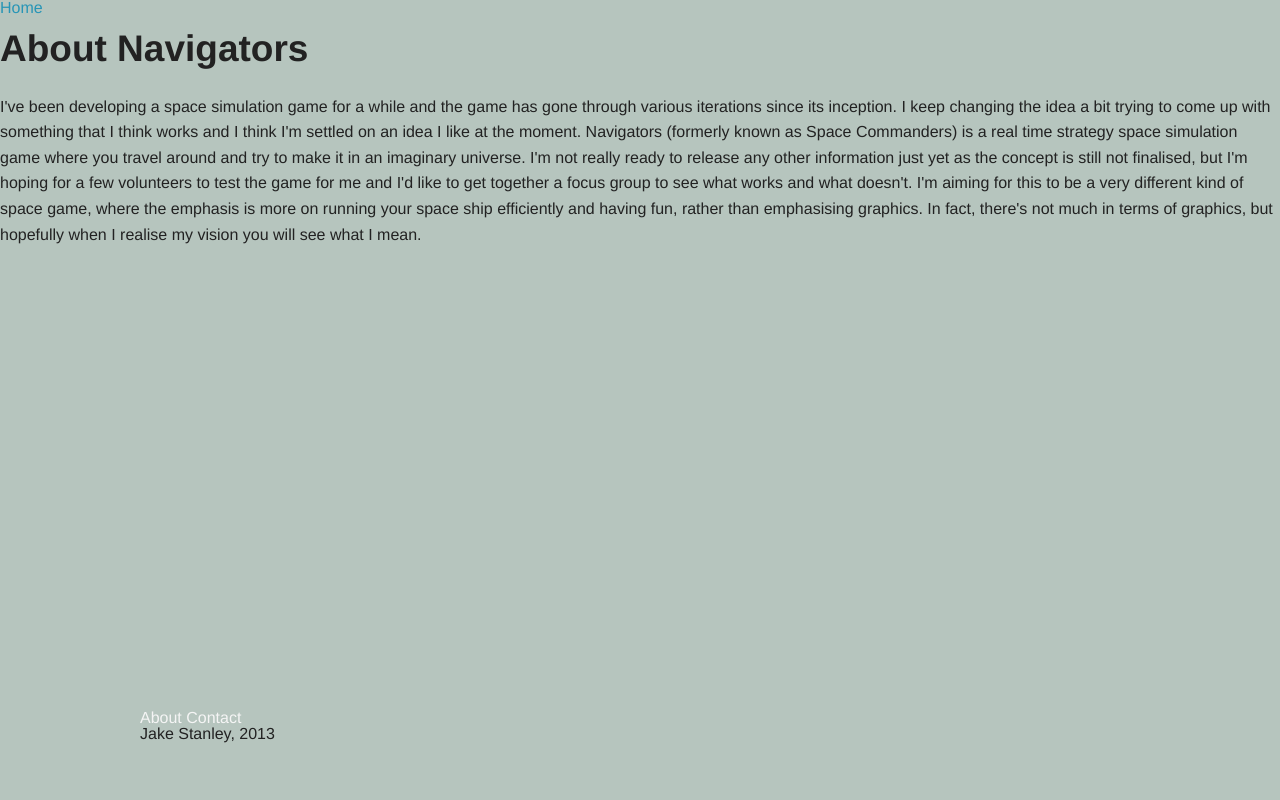
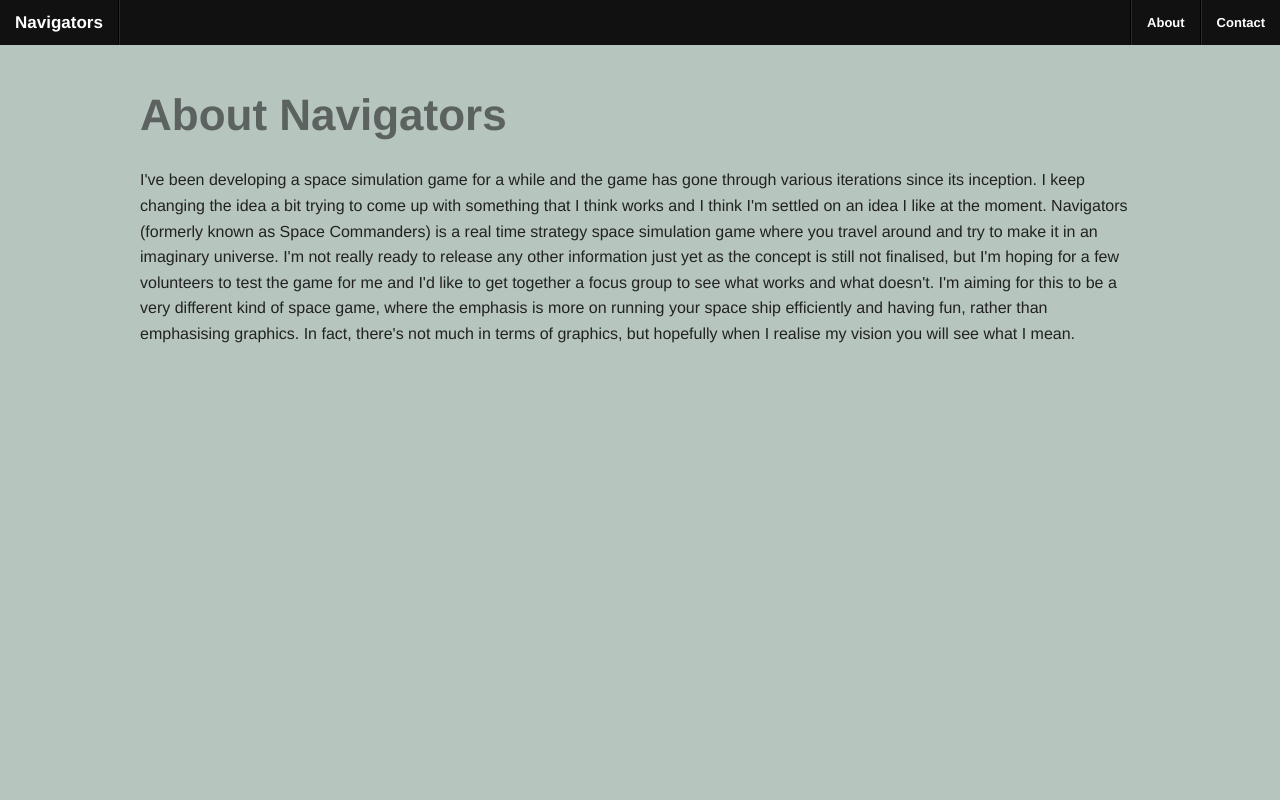
Before and after one commit to jakestanley/navigators-web, a PHP site: page /about.php in a window 1280 px wide. Run offline with PHP 8.4, Linux system fonts and the light colour scheme; some libraries are stand-ins or nearby versions.

Commit message:
A consistent look and feel across Navigators.
Improved markup, lots of stuff abstracted, made life easier. Next I
need to improve presentation and user friendliness.

```diff
--- a/about.php
+++ b/about.php
@@ -1,7 +1,7 @@
-<?php include 'services/header.php'; ?>
-
-<a href="./">Home</a>
-<h2>About Navigators</h2>
+<?php include 'services/header.php';
+echo $interface->buildTopSection(0); ?>
+<div class="row">
+<h1>About Navigators</h1>
 <p>I've been developing a space simulation game for a while and the game has gone through various iterations since its inception. I keep changing the idea a bit trying to come up with something that I think works and I think I'm settled on an idea I like at the moment. Navigators (formerly known as Space Commanders) is a real time strategy space simulation game where you travel around and try to make it in an imaginary universe. I'm not really ready to release any other information just yet as the concept is still not finalised, but I'm hoping for a few volunteers to test the game for me and I'd like to get together a focus group to see what works and what doesn't. I'm aiming for this to be a very different kind of space game, where the emphasis is more on running your space ship efficiently and having fun, rather than emphasising graphics. In fact, there's not much in terms of graphics, but hopefully when I realise my vision you will see what I mean.<p>
-
+</div>
 <?php include 'services/footer.php'; ?>
--- a/classes/interf.class.php
+++ b/classes/interf.class.php
@@ -2,7 +2,7 @@
 
 class interf {
 
-	public function buildTopSection(){
+	public function buildTopSection($play){
 
 		// Search function
         // <form>
@@ -16,39 +16,21 @@ class interf {
         //   </div>
         // </form>
 
-		// $html = '
-		// 	<div class="row" id="subbar">
-		// 		<div class="large-12 columns">
-		// 			<ul class="button-group">
-		// 				<li><a href="#" class="button small secondary" rel="status">Status</a></li>
-		// 				<li><a href="#" class="button small secondary" rel="nav">Navigation</a></li>
-		// 				<li><a href="#" class="button small secondary" rel="ls">Life</a></li>
-		// 				<li><a href="#" class="button small secondary" rel="arms">Arms</a></li>
-		// 				<li><a href="#" class="button small secondary" rel="crew">Crew</a></li>
-		// 				<li><a href="#" class="button small secondary" rel="comms">Comms</a></li>
-		// 				<li><a href="#" class="button small secondary" rel="energy">Energy</a></li>
-		// 				<li><a href="#" class="button small secondary" rel="hardware">Hardware</a></li>
-		// 				<li><a href="#" class="button small secondary" rel="somebutton1">button9</a></li>
-		// 				<li><a href="#" class="button small secondary" rel="somebutton2">button10</a></li>
-		// 				<li><a href="#" class="button small secondary" rel="somebutton3">button11</a></li>
-		// 				<li><a href="#" class="button small secondary" rel="somebutton4">button12</a></li>
-		// 			</ul>
-		// 		</div>
-		// 	</div>';
-
 		$html = '
 			<nav class="top-bar" id="topsection">
 			  <ul class="title-area">
 			    <li class="name">
-			      <h1><a href="#">Navigators </a></h1>
+			      <h1><a href="./">Navigators </a></h1>
 			    </li>
 			    <li class="toggle-topbar menu-icon"><a href="#"><span>Menu</span></a></li>
 			  </ul>
 
 			  <section class="top-bar-section">
 			    <ul class="left">
+			      <li class="divider"></li>';
 
-			      <li class="divider"></li>
+				if($play == 1){
+				$html .= '
 			      <li><a href="#" class="subbar" rel="status">Status</a></li>
 			      <li class="divider"></li>
 			      <li><a href="#" class="subbar" rel="nav">Navigation</a></li>
@@ -64,9 +46,8 @@ class interf {
 			      <li><a href="#" class="subbar" rel="energy">Energy</a></li>
 			      <li class="divider"></li>
 			      <li><a href="#" class="subbar" rel="hardware">Hardware</a></li>
-
-			</ul>';
-
+  			      <li class="divider"></li>';
+			  }
 
 			      // <li><a href="#">Main Item 2</a></li>
 // 			      <li class="divider"></li>
@@ -109,15 +90,17 @@ class interf {
 // 			    </ul>
 
 				$html .= '
-			    <!-- Right Nav Section -->
+
+			</ul>
 				<ul class="right">
-
 					<li class="divider"></li>
-				  <li><a href="#">About</a></li>
+					<li><a href="about.php">About</a></li>
 					<li class="divider"></li>
-			      <li><a href="#">Contact</a></li>
-			      <li class="divider"></li>
-			      <li><a href="#">Logout</a></li>';
+					<li><a href="contact.php">Contact</a></li>';
+				   	if(isset($_SESSION["username"])){
+	  			      $html .= '<li class="divider"></li>
+	  			      <li><a href="services/logout.php">Logout</a></li>';
+				  	}
 
 				  // <li class="divider hide-for-small"></li>
  // 			      <li class="has-dropdown"><a href="#">Main Item 4</a>
@@ -174,7 +157,6 @@ class interf {
 		$html = '
 		<div class="large-8 columns" id="mainsection">
 			<div class="subsystem" id="status">
-				<div class="row">
 				<h2>Status interface</h2>
 				<div class="subsection" id="health">
 					<h3 class="subheader">Health: 100%</h3>
@@ -186,77 +168,82 @@ class interf {
 					<h3 class="subheader">Ship overview</h3>
 				</div>
 			</div>
-			</div>
 
 			<div class="subsystem" id="nav">
-				<div class="row">
 				<h2>Navigation interface</h2>
 				<div class="subsection" id="current">
-						<li>Current system: Sol</li>
-						<li>Target system: Alpha Centauri</li>
-						<li>Estimated distance: 4.367 light years</li>
-						<li>Estimated journey time: Approximately 3.12 days</li>
-					</div>
+					<h3 class="subheader">Current system: Sol</h3>
+					<h3 class="subheader">Target system: Alpha Centauri</h3>
+					<h3 class="subheader">Estimated distance: 4.367 light years</h3>
+					<h3 class="subheader">Estimated journey time: Approximately 3.12 days</h3>
 				</div>
 			</div>
 
 			<div class="subsystem" id="ls">
-				<div class="row">
 				<h2>Life support interface</h2>
 				<div class="subsection" id="current">
-						<li>Breathing conditions: Excellent</li>
-						<li>Auto-medicate: 100% operational</li>
-						<li>Average temperature: 21c</li>
-						<li>Estimated lifespan: 1,355 hours</li>
-					</div>
+					<h3 class="subheader">Breathing conditions: Excellent</h3>
+					<h3 class="subheader">iNurse: 100% operational</h3>
+					<h3 class="subheader">Average temperature: 21c</h3>
+					<h3 class="subheader">Estimated lifespan: 37 hours</h3>
 				</div>
 			</div>
 
 			<div class="subsystem" id="arms">
-				<div class="row">
 				<h2>Armaments interface</h2>
-				</div>
 			</div>
 
 			<div class="subsystem" id="crew">
-				<div class="row">
 				<h2>Crew management interface</h2>
-				</div>
 			</div>
 
 			<div class="subsystem" id="comms">
-				<div class="row">
 				<h2>Communications interface</h2>
 				<div class="subsection" id="communicables">
-						<h3>Available objects for communications</h3>
-						<div class="subsubsection" id="communicable">A ship</div>
-						<div class="subsubsection" id="communicable">A station</div>
-						<div class="subsubsection" id="communicable">A planet</div>
-						<div class="subsubsection" id="communicable">A miner</div>
-					</div>
+					<h3 class="subheader">Available objects for communications</h3>
+					<h4 class="subheader">A ship</h4>
+					<h4 class="subheader">A station</h4>
+					<h4 class="subheader">A planet</h4>
+					<h4 class="subheader">A miner</h4>
 				</div>
 			</div>
 
 			<div class="subsystem" id="energy">
-				<div class="row">
 					<h2>Energy management interface</h2>
-				</div>
 			</div>
 
 			<div class="subsystem" id="hardware">
-				<div class="row">
 				<h2>Hardware inspector</h2>
-					<div class="subsection" id="installed">
-						<div class="subsubsection" id="engine">
-							<li>Installed engine:</li>
-							<li>Cassandra 3</li>
-							<li>Capable of a maximum speed of 1.4ly/d</li>
+				<div class="large-3 columns">
+					<div class="subsection">
+					<h4 class="subheader">Engine</h4>
+					<h6 class="subheader">Make: Cassandra 3</h5>
+					<h6 class="subheader">Max speed: 1.4 LY/d</h5>
+					<h6 class="subheader">Mileage: 167 LY</h5>
 					</div>
-						<div class="subsubsection" id="support">
-							<li>Installed life support:</li>
-							<li>Theresa 7</li>
-							<li>Capable of supporting up to 5 life forms</li>
 				</div>
+				<div class="large-3 columns">
+					<div class="subsection">
+					<h4 class="subheader">ECLSS</h4>
+					<h6 class="subheader">Make: Theresa 7</h5>
+					<h6 class="subheader">Capacity: 6 (human)</h5>
+					<h6 class="subheader">Expectancy: 37 hours</h5>
+					</div>
+				</div>
+				<div class="large-3 columns">
+					<div class="subsection">
+					<h4 class="subheader">Generator</h4>
+					<h6 class="subheader">Make: </h5>
+					<h6 class="subheader">Maximum output: </h5>
+					<h6 class="subheader">Maximum operating temp: </h5>
+					</div>
+				</div>
+				<div class="large-3 columns">
+					<div class="subsection">
+					<h4 class="subheader">Computer</h4>
+					<h6 class="subheader">Make: </h5>
+					<h6 class="subheader">CPU: </h5>
+					<h6 class="subheader">Memory: </h5>
 					</div>
 				</div>
 			</div>
@@ -279,7 +266,9 @@ class interf {
 	public function buildBottomSection(){
 		$html .= '
 				<div class="row" id="bottomsection">
-					<div class="large-12 columns">Action bar</div>
+					<div class="large-12 columns">
+					<h5>Action bar: WARNING! Your life support resources will be depleted before you reach your destination!</h5>
+					</div>
 				</div>';
 
 		return $html;
--- a/classes/login.class.php
+++ b/classes/login.class.php
@@ -4,7 +4,7 @@ class login {
 
 	public function buildLogin(){
 
-		$html = '<div class="row"><h1>Welcome to Navigators</h1></div>';
+		$html = '<h1>Welcome to Navigators</h1>';
 
 		$html .= '<div class="row">
 					<div class="large-4 columns">';
--- a/css/new.css
+++ b/css/new.css
@@ -5,6 +5,11 @@ li {
 h1 {
 	color: #787878; /* Fallback */
 	color: rgba(0, 0, 0, 0.5);  /* Newer browsers with RGBA support */
+}
+
+h6.subheader {
+	text-align: left;
+	padding-left: 10px;
 }
 
 body {
@@ -27,6 +32,12 @@ a {
 	text-decoration: none;
 }
 
+.subsection {
+	background-color: lightblue;
+	background-color: rgba(125, 158, 192, 0.25);
+	text-align: center;
+}
+
 #mainsection {
 	background-color: blue;
 	background-color: rgba(0, 255, 255, 0.75);
@@ -38,7 +49,8 @@ a {
 }
 
 #bottomsection {
-	margin-top: 20px;
+	display: none;
+/*	margin-top: 20px;*/
 	background-color: red;
 	background-color: rgba(255, 0, 0, 0.75);
 	text-align: center;
@@ -49,6 +61,7 @@ a {
 	padding-top: 10px;
 	font-size: 12;
 	position: absolute;
+	text-align: right;
     bottom: 0;
     height: 100px;
 	width: 100%;
--- a/index.php
+++ b/index.php
@@ -1,13 +1,11 @@
 <?php
 	include 'services/header.php';
 	include 'classes/login.class.php';
-	include 'classes/interf.class.php';
 
 	if(isset($_SESSION["userID"]) && isset($_SESSION["username"])){
 		// Do necessary checks against user ID and present them with the appropriate information -- basically, if logged in. need complex joins here to get appropriate data. can discover friends in systems, within range, etc
-		$interface = new interf();
 
-		echo $interface->buildTopSection();
+		echo $interface->buildTopSection(1);
 		echo '<div class="row">';
 		echo $interface->buildMainSection();
 		echo $interface->buildSideSection();
@@ -15,6 +13,7 @@
 		echo $interface->buildBottomSection();
 	} else {
 		$login = new login();
+		echo $interface->buildTopSection(0);
 		echo '<div class="row">';
 		echo $login->buildLogin();
 		echo '</div>';
--- a/js/app.js
+++ b/js/app.js
@@ -50,14 +50,18 @@ $(document).ready(function(){
 		// INTERFACE PAGE
 
 		function showStatus(){ // put this default action in CSS
+			$("div.subsystem").hide();
 			$("div.subsystem#status").show();
-			$("div.subsystem#ls").hide();
-			$("div.subsystem#nav").hide();
-			$("div.subsystem#arms").hide();
-			$("div.subsystem#crew").hide();
-			$("div.subsystem#comms").hide();
-			$("div.subsystem#energy").hide();
-			$("div.subsystem#hardware").hide();
+		}
+
+		function changeSectionHeights(){ // Works but not for child elements
+			var sideSectionHeight = $('#sidesection').height();
+			var mainSectionHeight = $('#mainsection').height();
+			if(mainSectionHeight < sideSectionHeight){
+				$('#mainsection').css('height', sideSectionHeight);
+			} else if(mainSectionHeight > sideSectionHeight){
+				$('#sidesection').css('height', mainSectionHeight);
+			}
 		}
 
 	// MOUSE CLICKS
@@ -78,6 +82,21 @@ $(document).ready(function(){
 			var target = $(this).attr('rel');
 			$(".subsystem").hide();
 			$('#'+target).show();
+			//changeSectionHeights();
+
+			//function to handle height
+
+		});
+
+		var sideSectionHeight = $('#sidesection').height();
+
+		//$('#mainsection').css('height', sideSectionHeight);
+
+		$(window).resize(function(){
+			//console.log($('#mainsection').height());
+			//function
+			//which one is the tallest
+			//change height accordingly
 		});
 
 });
--- a/services/footer.php
+++ b/services/footer.php
@@ -3,21 +3,10 @@
 	echo '	</div>
 			<div id="bottom">
 				<div class="row">
-				<div class="large-12">
-				<a href="about.php">About </a>
-				<a href="contact.php">Contact </a>';
-
-	if(isset($_SESSION["username"])){
-		echo '<a href="services/logout.php">Logout </a>';
-	}
-
-	echo '	</div>
-			</div>
-			<div class="row">
-<div class="large-12"></div>
-				Jake Stanley, 2013
-							</div>
-			</div>
+					<div class="large-12"></div>
+				<!--	<h5 class="subheader">Jake Stanley, 2013</h5> -->
+					</div>
+				</div>
 			</div>
 		<script src="//ajax.googleapis.com/ajax/libs/jquery/1.8.3/jquery.min.js"></script>
 		<script language="javascript" type="text/javascript" src="js/foundation.min.js"></script>
--- a/services/header.php
+++ b/services/header.php
@@ -1,6 +1,8 @@
 <?php session_start();
 
 include 'classes/db.class.php';
+include 'classes/interf.class.php';
+$interface = new interf();
 
 	echo '<!DOCTYPE HTML>
 <html lang="en-GB">
```
Also changed, not shown: contact.php (+5 -5 lines). Lines whose indentation alone changed are shown as unchanged.
